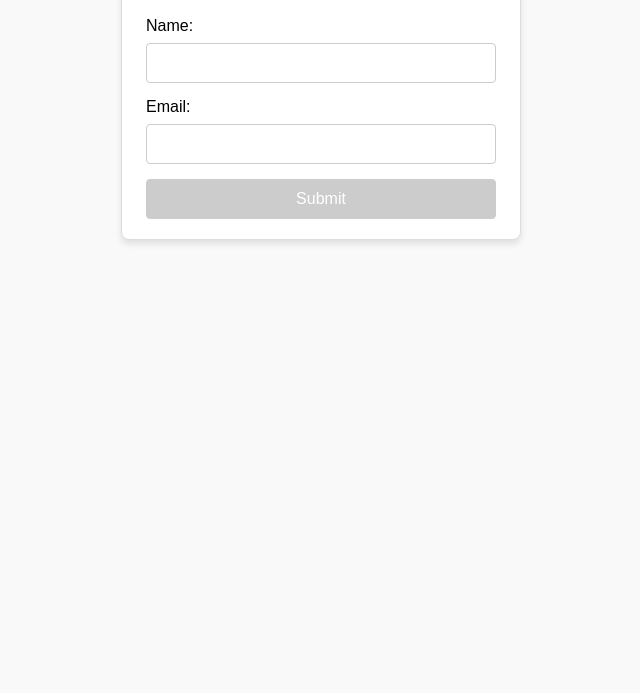
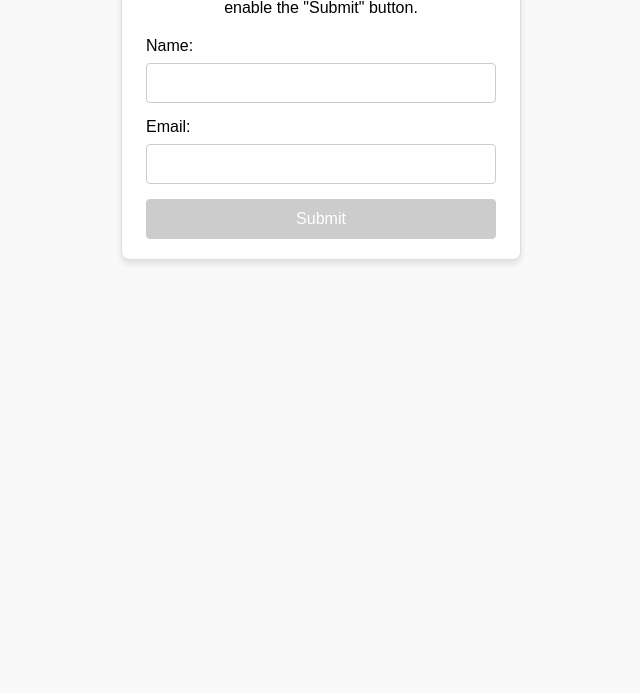
Before and after one commit to sky-blue2022/javascript-coding-with-ai, a plain HTML site: page 07-08-form-events/example-2.html in a window 1280 px wide. Shown: the part 107-800 px from the top of the page, without its empty margins (319-959 px from the left). Drawn offline with Linux system fonts and the light colour scheme.

Commit message:
minor updates

```diff
--- a/01-01-what-is-javascript/example-1.css
+++ b/01-01-what-is-javascript/example-1.css
@@ -1,4 +1,3 @@
-/* styles.css */
 body {
   font-family: Arial, sans-serif;
   text-align: center;
--- a/07-08-form-events/example-2.css
+++ b/07-08-form-events/example-2.css
@@ -24,6 +24,7 @@ body {
   max-width: 400px;
   width: 90%;
   box-sizing: border-box;
+  margin-top:20px;
 }
 
 h1 {
```
